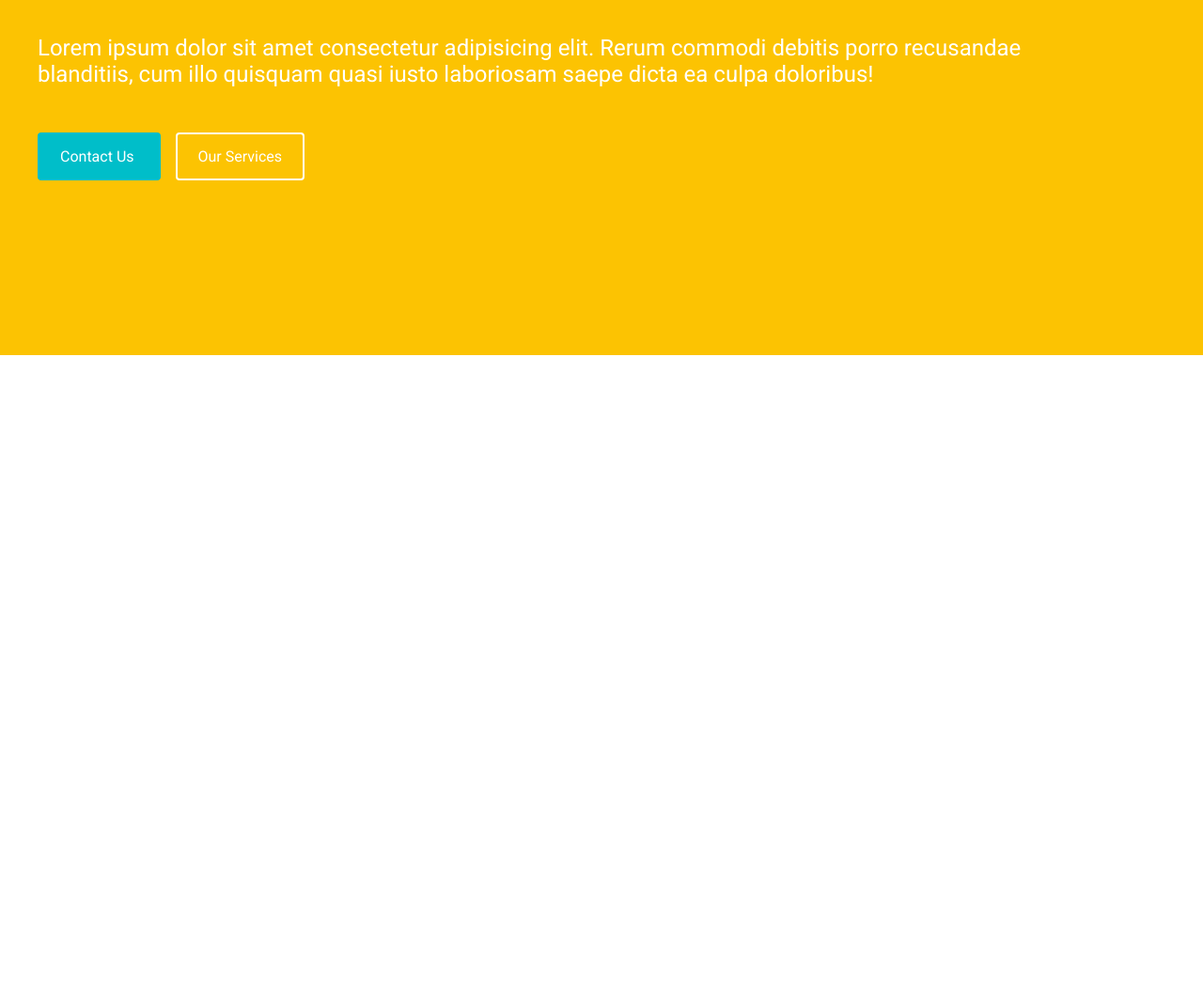
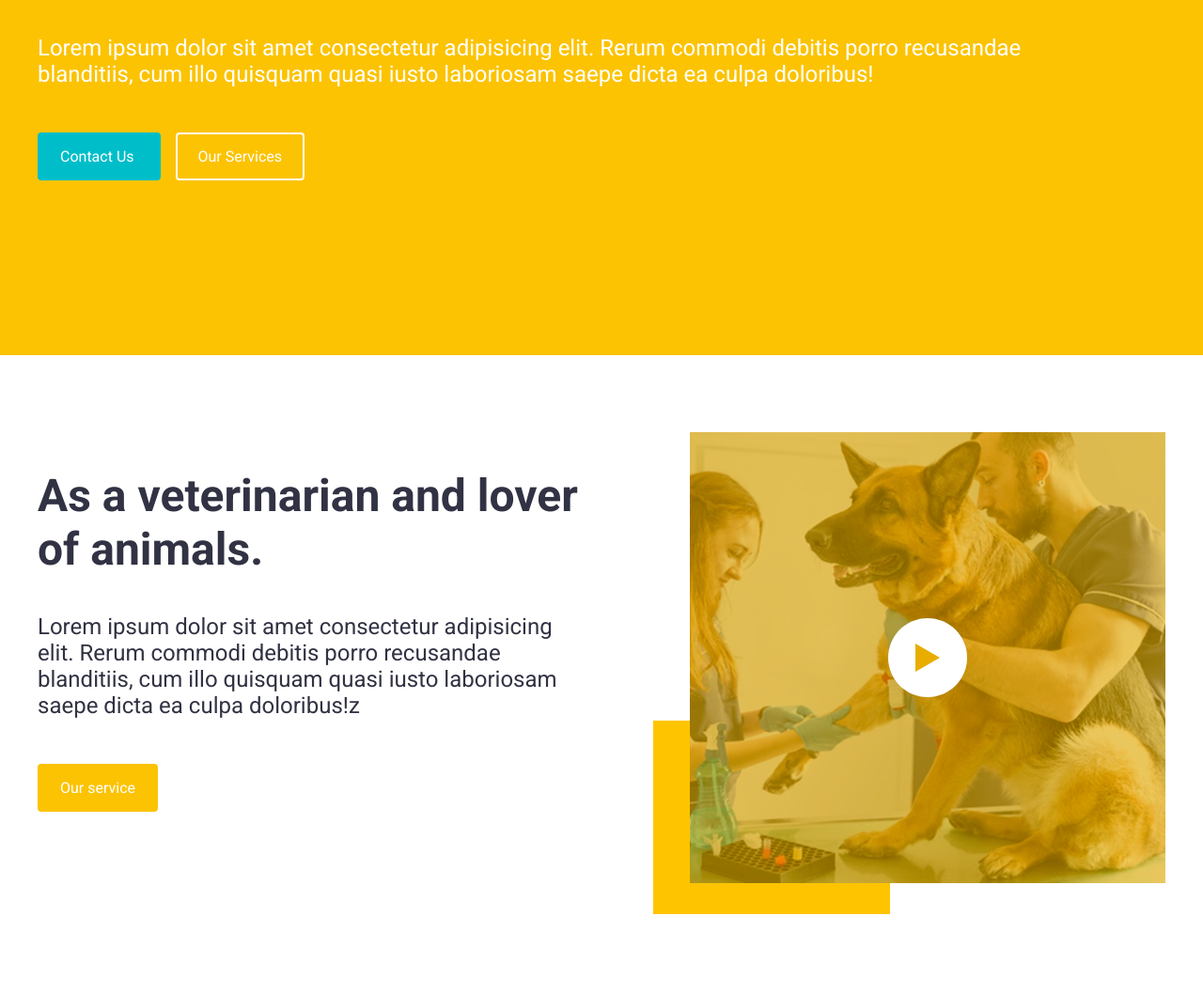
Before and after one commit to ebenhdz/practicas_web, a plain HTML site: page 4_veterinaria/index.html in a window 1280 px wide. Shown: the part 422-1480 px from the top of the page at 94% size. Before the commit the page ends 800 px from the top, so only its background shows below. Drawn offline with nearby package versions, Linux system fonts and the light colour scheme.

Commit message:
Se agrego la segunda seccion

```diff
--- a/4_veterinaria/index.html
+++ b/4_veterinaria/index.html
@@ -66,6 +66,28 @@
                 </div>
             </div>
         </section>
+
+        <section  class="presentacion diapositiva presentacion_blanco">
+            <div class="ancho_pagina diapositiva__contenido">
+                <div class="diapositiva__descripcion">
+                    <h1 class="diapositiva__titulo">
+                        As a veterinarian and lover of animals.
+                    </h1>
+                    <p>
+                        Lorem ipsum dolor sit amet consectetur adipisicing elit. Rerum commodi debitis porro recusandae blanditiis, cum illo quisquam quasi iusto laboriosam saepe dicta ea culpa doloribus!z
+                    </p>
+
+                    <footer>
+                        <a class="boton boton--amarillo">
+                            Our service
+                        </a>
+                    </footer>
+                </div>
+                <div class="diapositiva__imagen">
+                    <img src="assets/video.png" alt="perro_video">
+                </div>
+            </div>
+        </section>
     </main>
 </body>
 </html>
--- a/4_veterinaria/style.css
+++ b/4_veterinaria/style.css
@@ -102,6 +102,11 @@ main {
 .boton--primary {
     background-color: var(--color_accent);
 }
+
+.boton--amarillo{
+    background-color: var(--color-primary);
+}
+
 .boton--outline {
     /*border: 2px solid var(--text-color-on-primary);*/
     outline: 2px solid var(--text-color-on-primary);
@@ -113,3 +118,11 @@ main {
 .diapositiva__descripcion p {
     margin: 0.5rem 0 4rem 0;
 }
+
+.presentacion_blanco{
+    background-color: var(--bg-color);
+}
+
+.presentacion_blanco .diapositiva__descripcion{
+    color: var(--text-color);
+}
```
